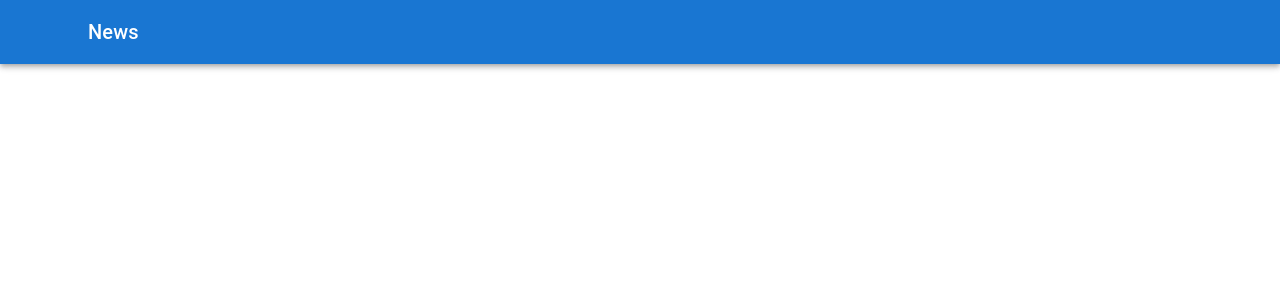
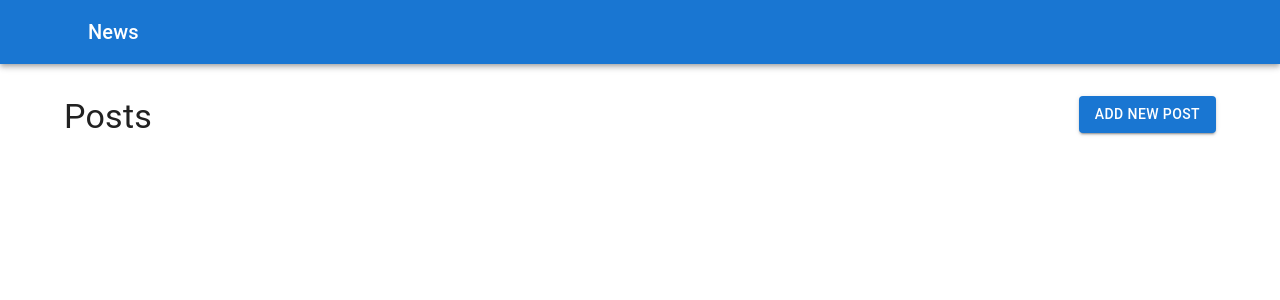
Before and after one commit to arnasir505/controlnaya10, a React (Vite) app in the folder frontend/: page / in a window 1280 px wide. Before the commit this address had no page. Shown: the top 300 px of the page. Built offline with nearby package versions, Linux system fonts and the light colour scheme.

Commit message:
Create new post and news pages

```diff
--- a/frontend/src/App.tsx
+++ b/frontend/src/App.tsx
@@ -1,12 +1,15 @@
-import { Routes } from 'react-router-dom';
+import { Route, Routes } from 'react-router-dom';
 import Appbar from './components/Appbar/Appbar';
+import NewPost from './pages/NewPost/NewPost';
+import News from './pages/News/News';
 
 function App() {
   return (
     <>
       <Appbar />
       <Routes>
-
+        <Route path='/' element={<News />} />
+        <Route path='/new-post' element={<NewPost />} />
       </Routes>
     </>
   );
--- /dev/null
+++ b/frontend/src/pages/NewPost/NewPost.tsx
@@ -0,0 +1,7 @@
+import React from 'react';
+
+const NewPost: React.FC = () => {
+  return <div>NewPost</div>;
+};
+
+export default NewPost;
--- /dev/null
+++ b/frontend/src/pages/News/News.tsx
@@ -0,0 +1,22 @@
+import { Button, Container, Grid, Typography } from '@mui/material';
+import React from 'react';
+import { Link } from 'react-router-dom';
+
+const News: React.FC = () => {
+  return (
+    <Container sx={{ py: 4 }}>
+      <Grid container>
+        <Grid item sx={{ mr: 'auto' }}>
+          <Typography variant='h4'>Posts</Typography>
+        </Grid>
+        <Grid item>
+          <Button component={Link} to={'/new-post'} variant='contained'>
+            Add new post
+          </Button>
+        </Grid>
+      </Grid>
+    </Container>
+  );
+};
+
+export default News;
```
